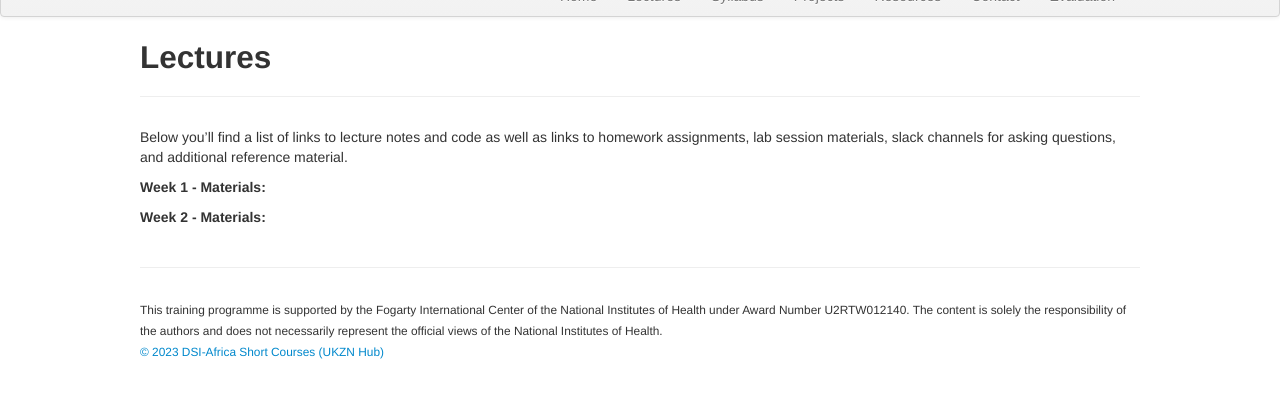
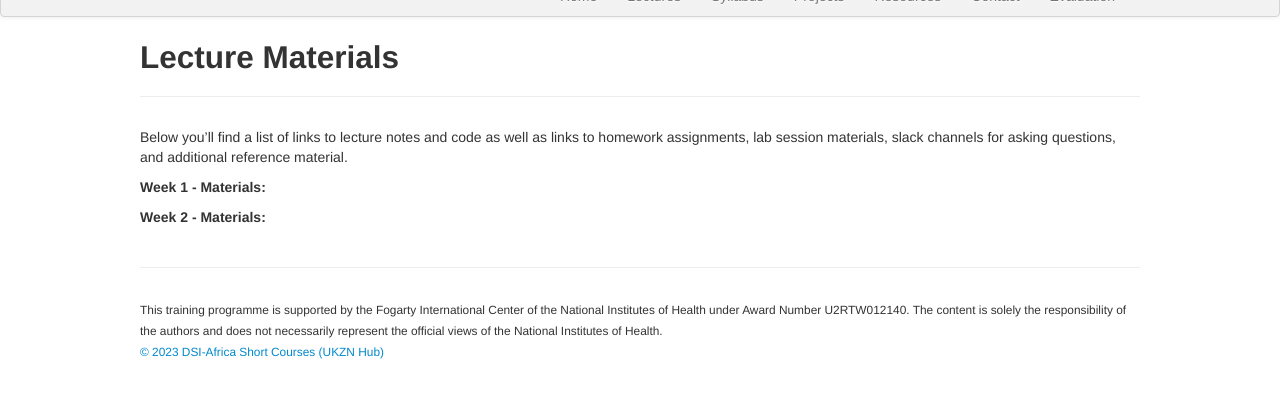
Before and after one commit to ccfscourseukzn/ccfscourseukzn.github.io, a Jekyll site: the page built from pages/lectures.md, in a window 1280 px wide, cut to the strip 325-723 px from the top of the page. Built offline with Jekyll 4.4.1, drawn with Linux system fonts in a browser that asks for light colours.

Commit message:
Update lectures.md

```diff
--- a/pages/lectures.md
+++ b/pages/lectures.md
@@ -1,6 +1,6 @@
 ---
 layout: page
-title: Lectures
+title: Lecture Materials
 ---
 
 Below you'll find a list of links to lecture notes and code as well as links to homework assignments, lab session materials, slack channels for asking questions, and additional reference material.
```
